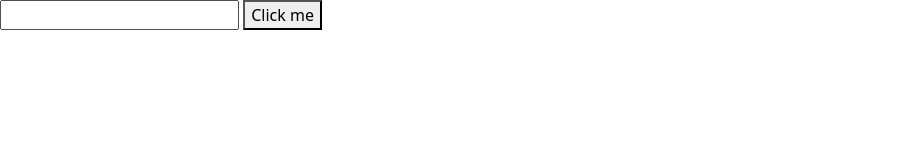
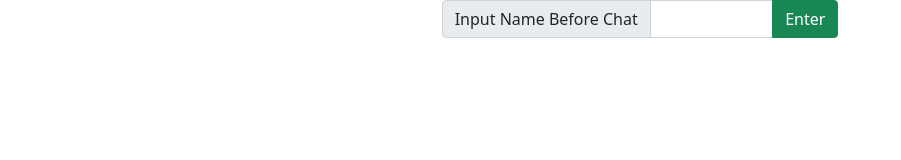
Before and after one commit to danghieu1407/Webchat, a website: page index.html in a window 1280 px wide. Shown: the whole page, without its empty margins (0-901 px from the left). Drawn offline with nearby package versions, Linux system fonts and the light colour scheme.

Commit message:
css input text

```diff
--- a/Style/style.css
+++ b/Style/style.css
@@ -121,3 +121,10 @@ h2{
  color: red;
  padding: 50px;
 }
+#name{
+    display: flex;
+    margin: auto;
+    align-items: center;
+    flex-wrap: nowrap;
+    flex-direction: column;
+}
--- a/index.html
+++ b/index.html
@@ -18,9 +18,13 @@
 </head>
 
 <body>
+
     <div id="name">
-        <input type="text" id="inputname">
-        <button id="sub">Click me</button>
+        <div class="form-group input-group mb-lg-3 col-lg-4">
+            <span class="input-group-text" id="basic-addon1">Input Name Before Chat</span>
+            <input class="form-control" type="text" id="inputname">
+            <button class="btn btn-success" id="sub">Enter</button>
+        </div>
     </div>
     <div class="bodychat">
         <div class="wrapper">
@@ -29,7 +33,7 @@
                     <div class="container">
 
                         <div id="messages" style="height: 500px;">
-                             <h2 class="text-center">Box Chat Social</h2>
+                            <h2 class="text-center">Box Chat Social</h2>
 
                             <ul id="listMess">
                                 <!-- <li ><span class="nontification">---------Daehyeu has Joined---------</span></li> -->
@@ -41,8 +45,10 @@
                         <div class="inputtext">
                             <input type="text" id="messageBox" placeholder="Type your message here" />
                             <button id="sendMess" disabled>
-                                <svg xmlns="http://www.w3.org/2000/svg" width="16" height="16" fill="currentColor" class="bi bi-cursor-fill" viewBox="0 0 16 16">
-                                    <path d="M14.082 2.182a.5.5 0 0 1 .103.557L8.528 15.467a.5.5 0 0 1-.917-.007L5.57 10.694.803 8.652a.5.5 0 0 1-.006-.916l12.728-5.657a.5.5 0 0 1 .556.103z" />
+                                <svg xmlns="http://www.w3.org/2000/svg" width="16" height="16" fill="currentColor"
+                                    class="bi bi-cursor-fill" viewBox="0 0 16 16">
+                                    <path
+                                        d="M14.082 2.182a.5.5 0 0 1 .103.557L8.528 15.467a.5.5 0 0 1-.917-.007L5.57 10.694.803 8.652a.5.5 0 0 1-.006-.916l12.728-5.657a.5.5 0 0 1 .556.103z" />
                                 </svg></i>
                             </button>
                         </div>
```
